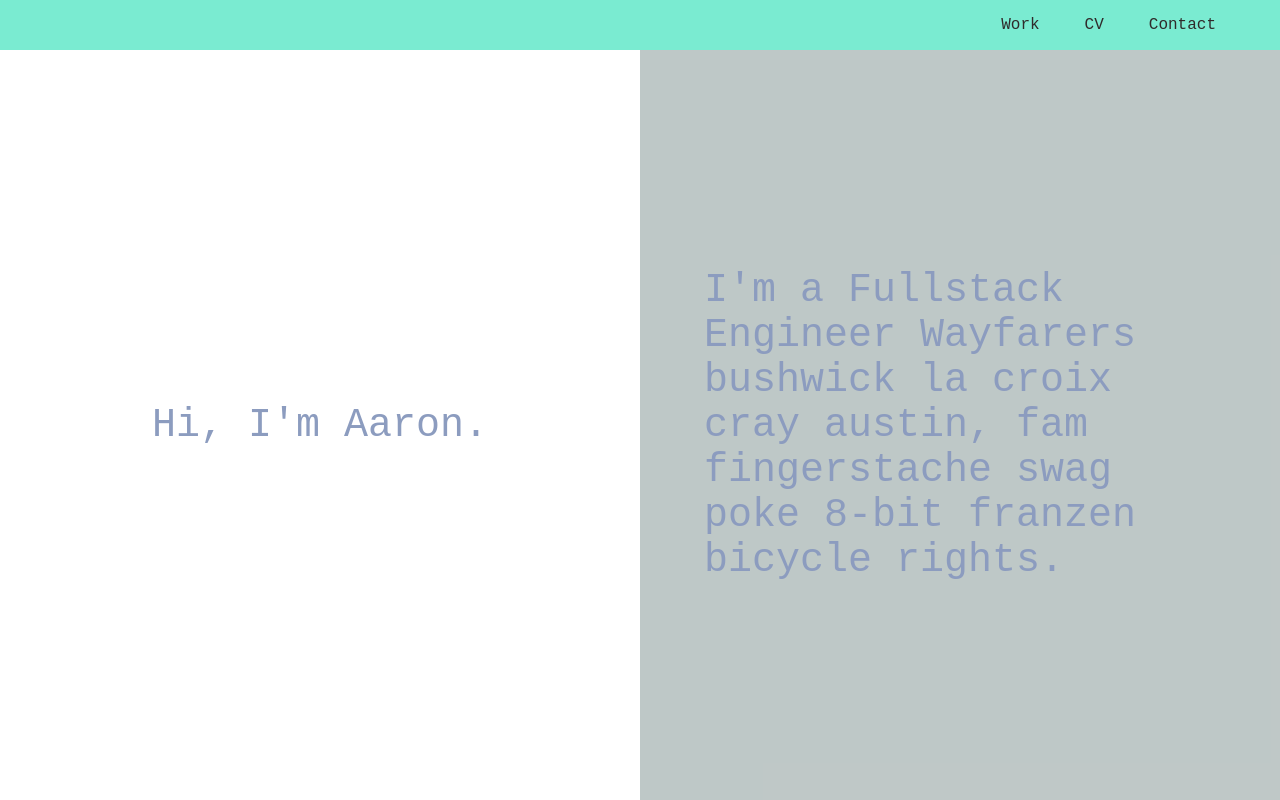
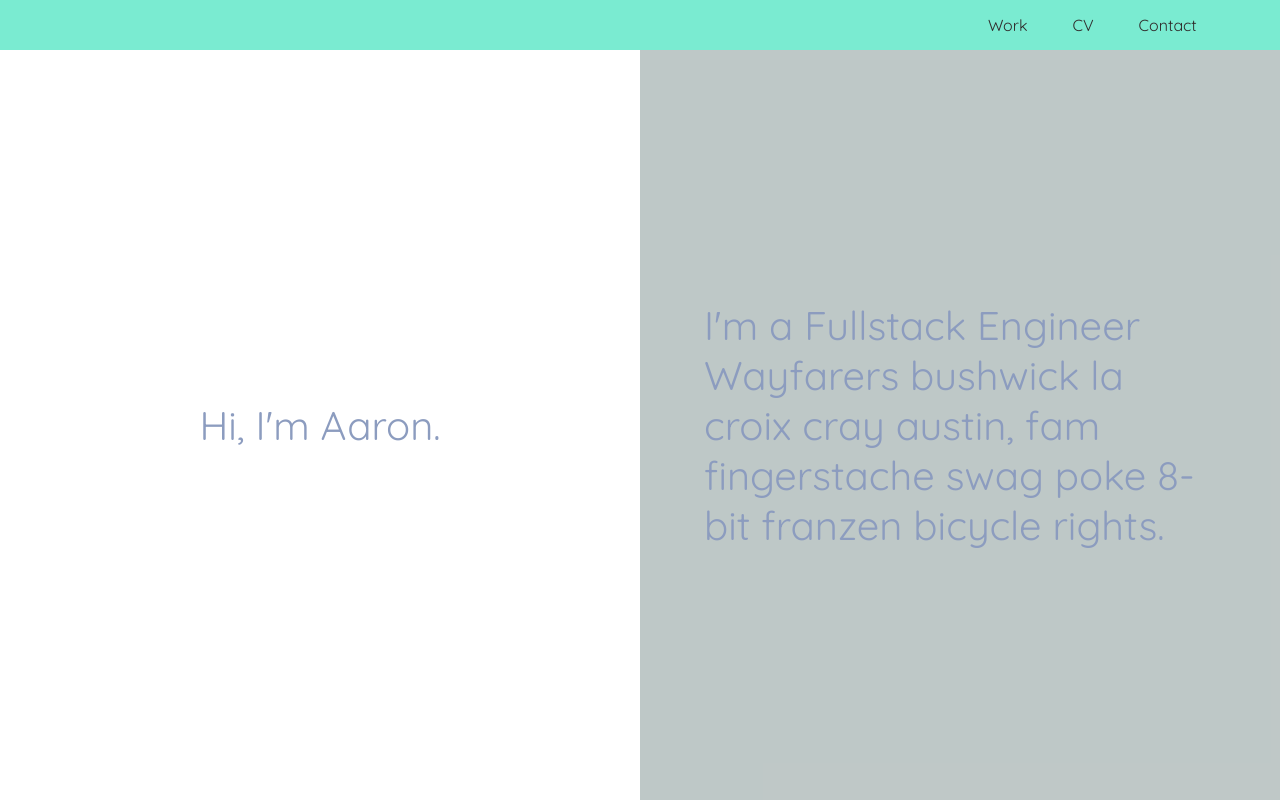
Before and after one commit to a-water/portfolioV1, a React (Create React App) app: page / in a window 1280 px wide. Built offline with nearby package versions, Linux system fonts and the light colour scheme.

Commit message:
Font changes

```diff
--- /dev/null
+++ b/src/css/Landing.css
@@ -0,0 +1,18 @@
+.blurb {
+  width: 80%;
+  height: calc(100vh - 50px);
+  display: flex;
+  align-items: center;
+  justify-content: center;
+  animation: slide-in-text 2s;
+}
+
+@keyframes slide-in-text {
+  from {
+    opacity: 0;
+  }
+
+  to {
+    opacity: 1;
+  }
+}
--- a/src/css/Nav.css
+++ b/src/css/Nav.css
@@ -8,7 +8,7 @@
 }
 
 .innerNav {
-  max-width: 90%;
+  max-width: 87%;
   width: 100%;
   display: flex;
   align-items: center;
--- a/src/css/index.css
+++ b/src/css/index.css
@@ -2,14 +2,17 @@
 @import './Nav.css';
 @import './SplitTemplate.css';
 @import './ProjectBio.css';
+@import './Landing.css';
 /*               */
+
+@import url('https://fonts.googleapis.com/css?family=Quicksand');
 
 body, html {
   background: #4e807d;
   height: 100%;
   margin: 0;
   padding: 0;
-  font-family: "Roboto Mono", monospace;
+  font-family: 'Quicksand', sans-serif;
 }
 
 p {
```
